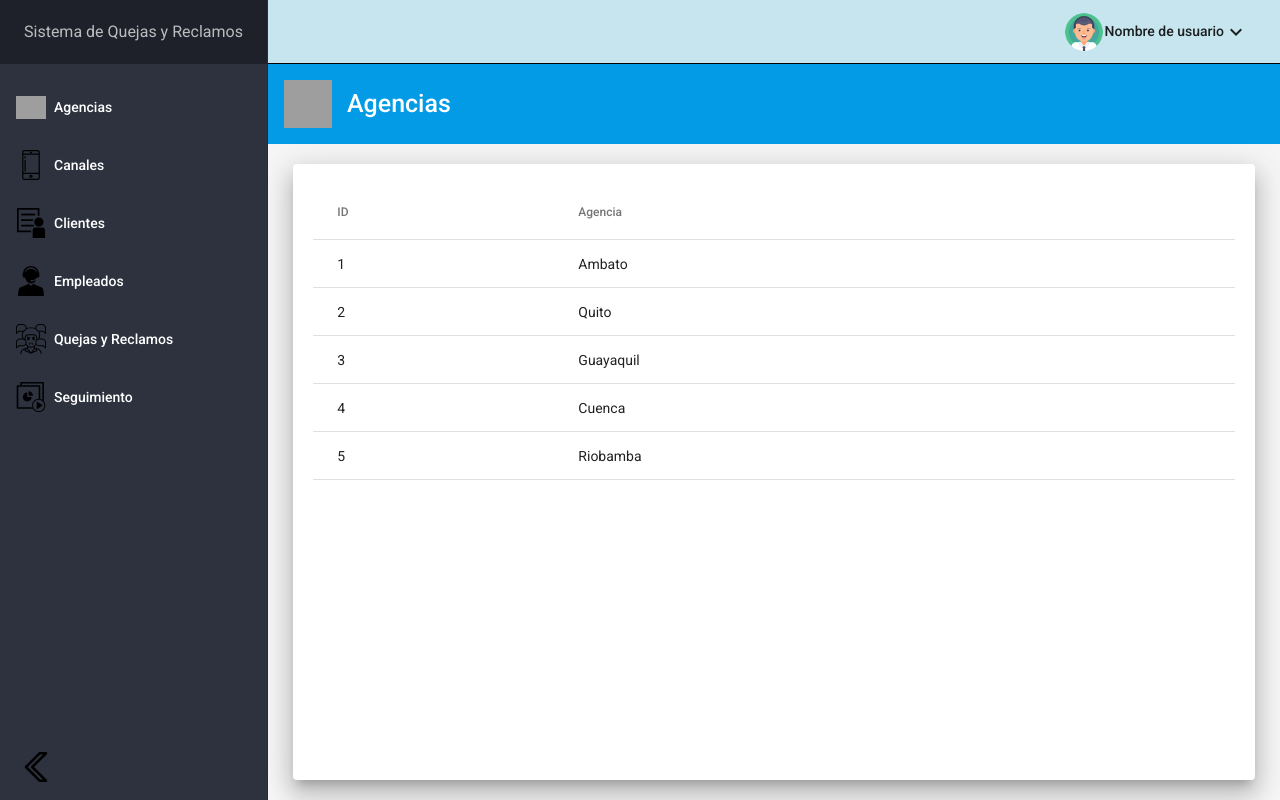
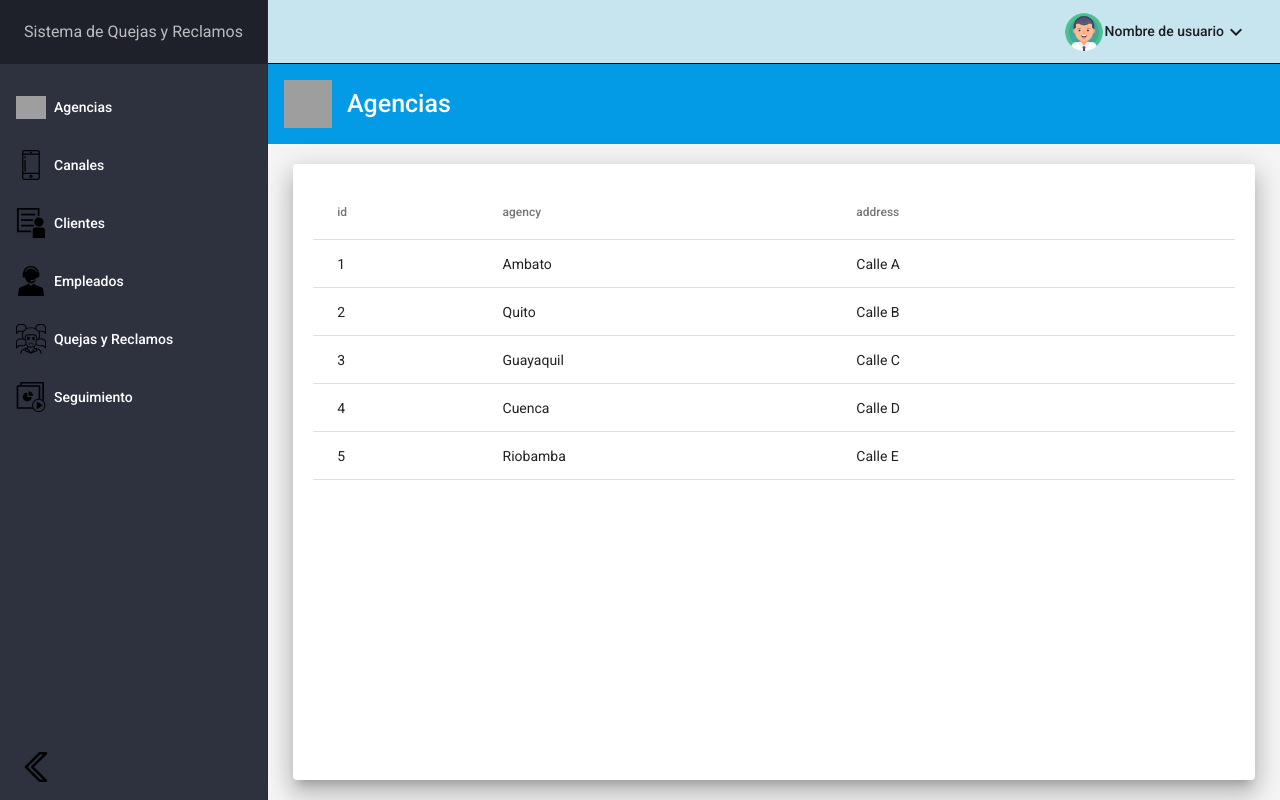
Before and after one commit to Eldinosaur/sistema, an Angular app: page /agencias in a window 1280 px wide. Built offline with nearby package versions, Linux system fonts and the light colour scheme; grey boxes are pictures that could not be loaded.

Commit message:
tabla dinamica de agencias

```diff
--- a/projects/app-qr/src/app/agencias/pages/page-list/page-list.component.html
+++ b/projects/app-qr/src/app/agencias/pages/page-list/page-list.component.html
@@ -1,4 +1,4 @@
 <qr-title></qr-title>
 <qr-container>
-    <qr-table></qr-table>
+    <qr-table [data]="data" [columns]="listFields"></qr-table>
 </qr-container>
--- a/projects/app-qr/src/app/agencias/pages/page-list/page-list.component.ts
+++ b/projects/app-qr/src/app/agencias/pages/page-list/page-list.component.ts
@@ -6,7 +6,14 @@ import { Component, OnInit } from '@angular/core';
   styleUrls: ['./page-list.component.css']
 })
 export class PageListComponent implements OnInit {
-
+  data:any[]=[
+    {id:1,agency:'Ambato',address:'Calle A'},
+    {id:2,agency:'Quito',address:'Calle B'},
+    {id:3,agency:'Guayaquil',address:'Calle C'},
+    {id:4,agency:'Cuenca',address:'Calle D'},
+    {id:5,agency:'Riobamba',address:'Calle E'}
+  ]
+  listFields:string[]=['id','agency','address']
   constructor() { }
 
   ngOnInit(): void {
--- a/projects/app-qr/src/app/shared/components/table/table.component.html
+++ b/projects/app-qr/src/app/shared/components/table/table.component.html
@@ -1,14 +1,20 @@
 <div fxLayout="column">
   <table mat-table [dataSource]="data">
-    <ng-container matColumnDef="id">
+
+    <ng-container [matColumnDef]="field" *ngFor="let field of columns">
+      <th mat-header-cell *matHeaderCellDef>{{ field }}</th>
+      <td mat-cell *matCellDef="let row">{{ row[field] }}</td>
+    </ng-container>
+
+    <!--<ng-container matColumnDef="id">
       <th mat-header-cell *matHeaderCellDef>ID</th>
       <td mat-cell *matCellDef="let row">{{row.id}}</td>
     </ng-container>
     <ng-container matColumnDef="agency">
       <th mat-header-cell *matHeaderCellDef>Agencia</th>
       <td mat-cell *matCellDef="let row">{{row.agency}}</td>
-    </ng-container>
-    <tr mat-header-row *matHeaderRowDef="listFields"></tr>
-    <tr mat-row *matRowDef="let row; columns:listFields" class="highline"></tr>
+    </ng-container>-->
+    <tr mat-header-row *matHeaderRowDef="columns"></tr>
+    <tr mat-row *matRowDef="let row; columns:columns" class="highline"></tr>
   </table>
 </div>
--- a/projects/app-qr/src/app/shared/components/table/table.component.ts
+++ b/projects/app-qr/src/app/shared/components/table/table.component.ts
@@ -1,4 +1,4 @@
-import { Component, OnInit } from '@angular/core';
+import { Component, Input, OnInit } from '@angular/core';
 
 interface IData{
   id: number,
@@ -11,14 +11,16 @@ interface IData{
   styleUrls: ['./table.component.css']
 })
 export class TableComponent implements OnInit {
-  data:IData[]=[
+  @Input() data:any
+  @Input() columns!:string[] //con el ! ya no es necesario incializar la variable pero nunca esta vacio
+  /*data:IData[]=[
     {id:1,agency:'Ambato'},
     {id:2,agency:'Quito'},
     {id:3,agency:'Guayaquil'},
     {id:4,agency:'Cuenca'},
     {id:5,agency:'Riobamba'}
   ]
-  listFields:string[]=['id','agency']
+  listFields:string[]=['id','agency'] */
 
   constructor() { }
 
```
